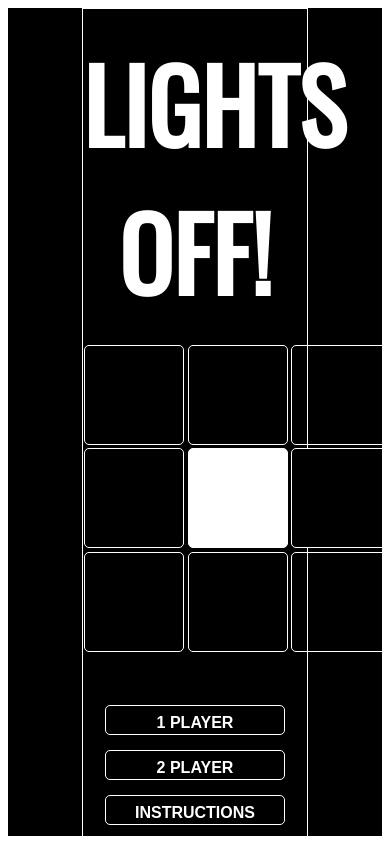
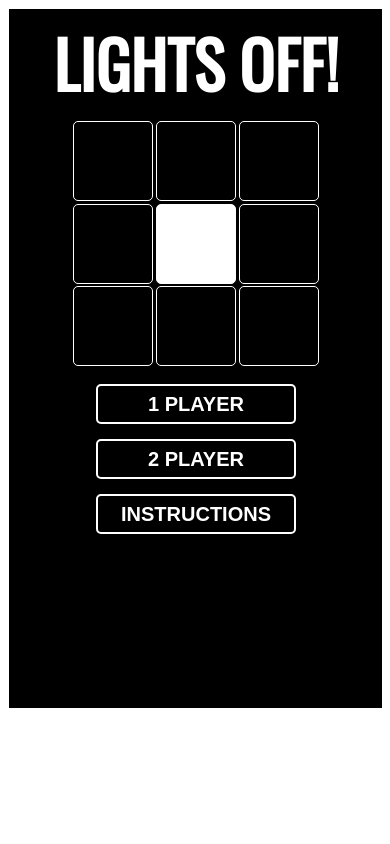
Before and after one commit to guillermograham/wdi-first-project, a PHP site: page / in a window 390 px wide. Run offline with PHP 8.4, Linux system fonts and the light colour scheme; some libraries are stand-ins or nearby versions; some web fonts are replaced.

Commit message:
made welcome screen mobile-responsive

```diff
--- a/index.html
+++ b/index.html
@@ -3,6 +3,7 @@
 <head>
   <title>Lights Off!</title>
   <link rel="stylesheet" type="text/css" href="style.css">
+  <meta name="viewport" content="width=device-width, initial-scale=1.0">
   <link href="https://fonts.googleapis.com/css?family=Martel+Sans|Roboto" rel="stylesheet">
   <link href="https://fonts.googleapis.com/css?family=Oswald" rel="stylesheet">
   <script src="https://ajax.googleapis.com/ajax/libs/jquery/3.1.1/jquery.min.js"></script>
--- a/style.css
+++ b/style.css
@@ -631,3 +631,49 @@ li button:hover {
 button:focus {
   outline: none;
 }
+
+@media only screen and (max-width: 700px) {
+
+  body {
+    height: 700px;
+  }
+
+  .welcome-screen-container {
+    width: 100%;
+  }
+
+  .title {
+    font-size: 65px;
+    margin-top: 5px;
+    margin-bottom: 5px;
+  }
+
+  .front-grid {
+    margin-top: 10px;
+    margin-bottom: 10px;
+    height: 248px;
+    width: 248px;
+  }
+
+  .front-grid li {
+    width: 80px;
+    height: 80px;
+  }
+
+  .front-buttons {
+    margin-top: 15px;
+  }
+
+  .front-buttons li button {
+    width: 200px;
+    height: 40px;
+    font-size: 20px;
+    border: 2px solid white;
+  }
+
+  .instructions.showInstructions {
+    width: 90%;
+    margin-top: 10px;
+  }
+
+}
```
